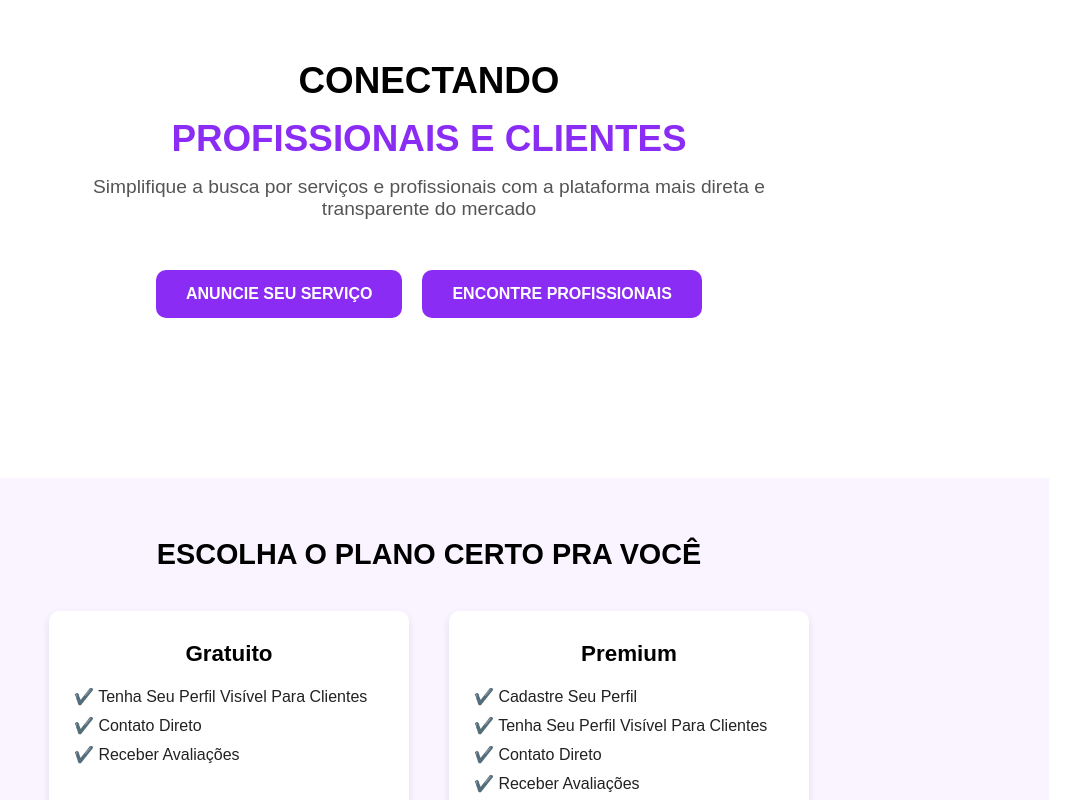
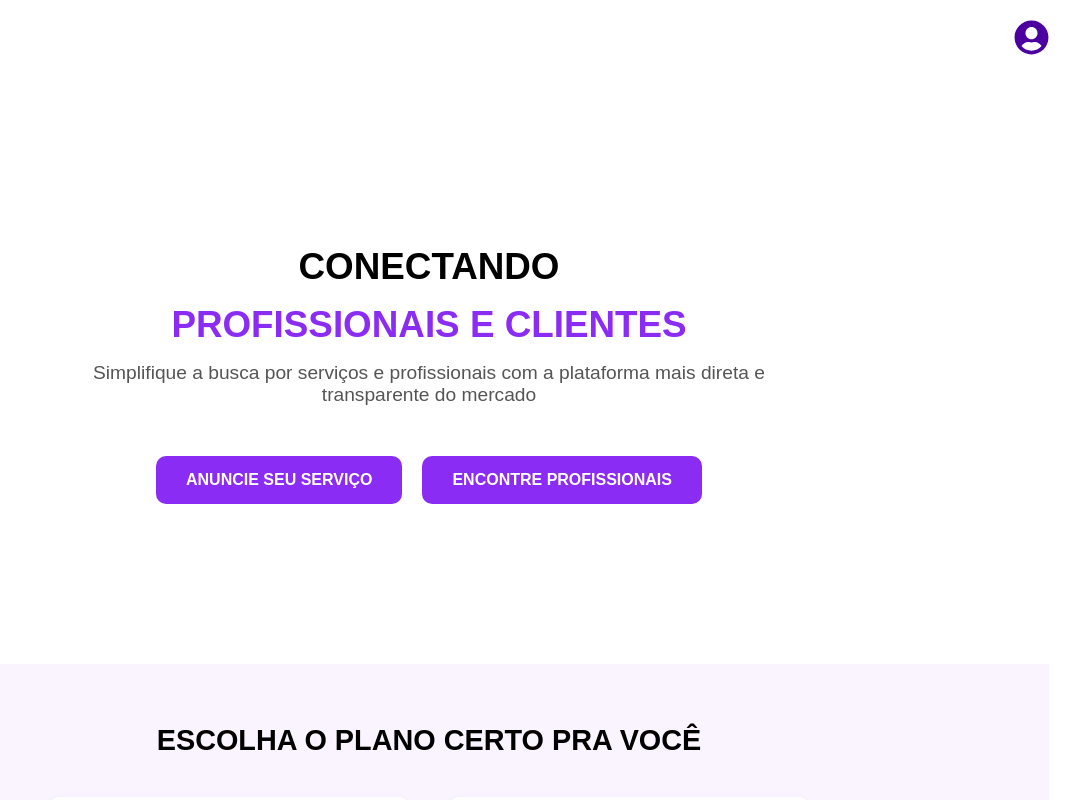
Before and after one commit to billiezinha/ProConnect, a Next.js app in the folder proconnect/: page / in a window 1280 px wide. Shown: the top 800 px of the page, without its empty margins (211-1280 px from the left). Built offline with nearby package versions, Linux system fonts and the light colour scheme.

Commit message:
icone de login

```diff
--- a/proconnect/package.json
+++ b/proconnect/package.json
@@ -14,7 +14,8 @@
     "firebase": "^11.4.0",
     "next": "^15.4.1",
     "react": "^18.3.1",
-    "react-dom": "^18.3.1"
+    "react-dom": "^18.3.1",
+    "react-icons": "^5.5.0"
   },
   "devDependencies": {
     "@eslint/eslintrc": "^3",
--- a/proconnect/src/app/page.module.css
+++ b/proconnect/src/app/page.module.css
@@ -17,6 +17,7 @@
   color: black;
   margin-bottom: 1rem;
   font-family: Arial, Helvetica, sans-serif;
+  margin-top: 15%;
 }
 
 .titulo2 {
@@ -309,3 +310,21 @@
     font-size: 0.95rem;
   }
 }
+
+.loginIconWrapper {
+  position: absolute;
+  top: 20px;
+  right: 20px;
+}
+
+.loginIcon {
+  font-size: 35px;
+  color: #4C00A0;
+  cursor: pointer;
+  transition: transform 0.2s ease;
+  gap: 10px;
+}
+
+.loginIcon:hover {
+  transform: scale(1.1);
+}
--- a/proconnect/src/app/page.tsx
+++ b/proconnect/src/app/page.tsx
@@ -1,9 +1,19 @@
 import Link from 'next/link';
 import styles from './page.module.css';
+import { FaUserCircle } from 'react-icons/fa';
 
 export default function Home() {
   return (
     <div className={styles.body}>
+
+            {/* Ícone de login no canto superior direito */}
+      <div className={styles.loginIconWrapper}>
+        <Link href="/login">
+          <FaUserCircle className={styles.loginIcon} />
+        </Link>
+      </div>
+
+
       <h1 className={styles.titulo}>CONECTANDO</h1>
       <h1 className={styles.titulo2}>PROFISSIONAIS E CLIENTES</h1>
       <h2 className={styles.textoPrincipal}>
```
Also changed, not shown: 1 other file (tests, documents, lock files or other folders).
